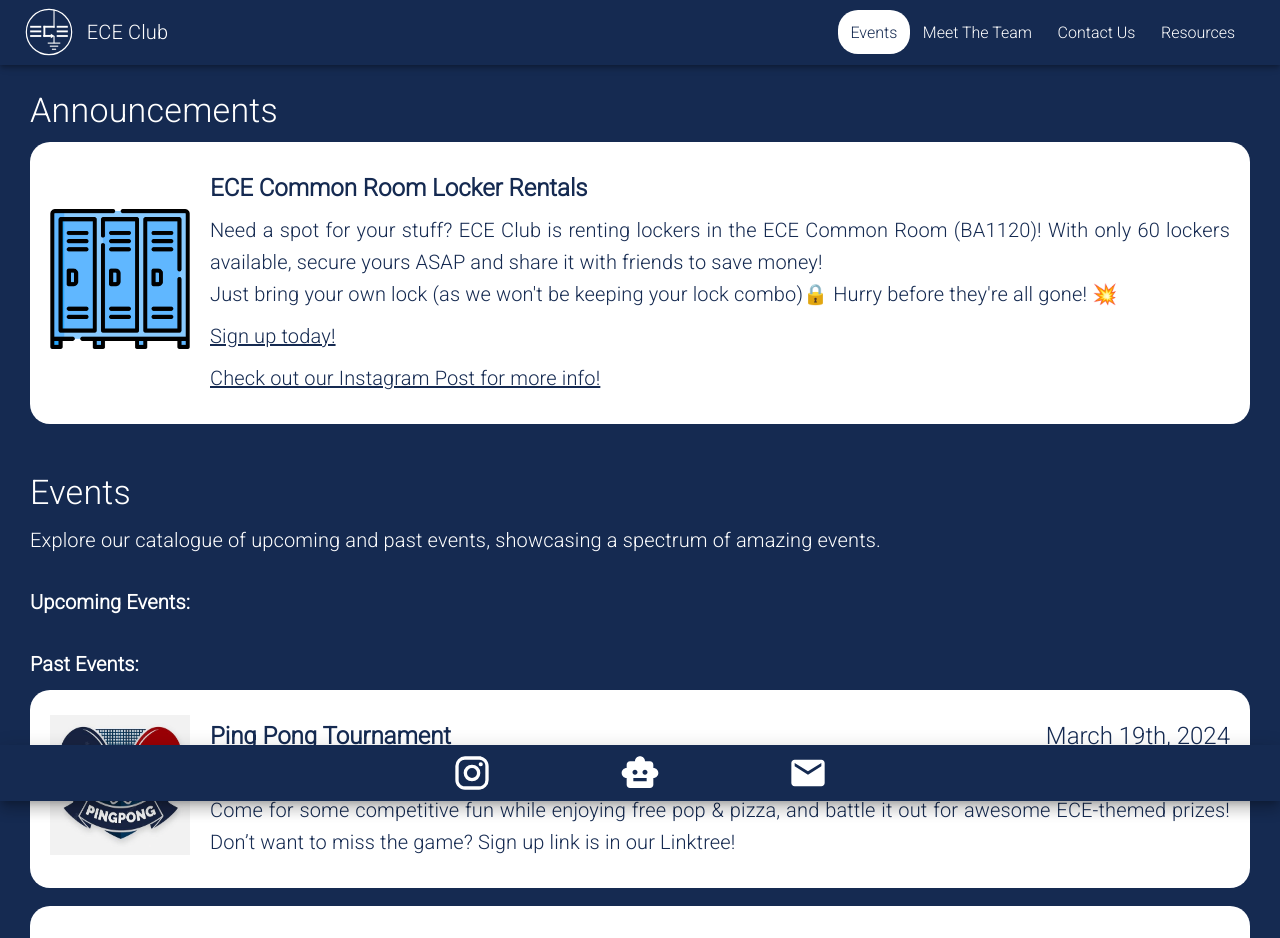
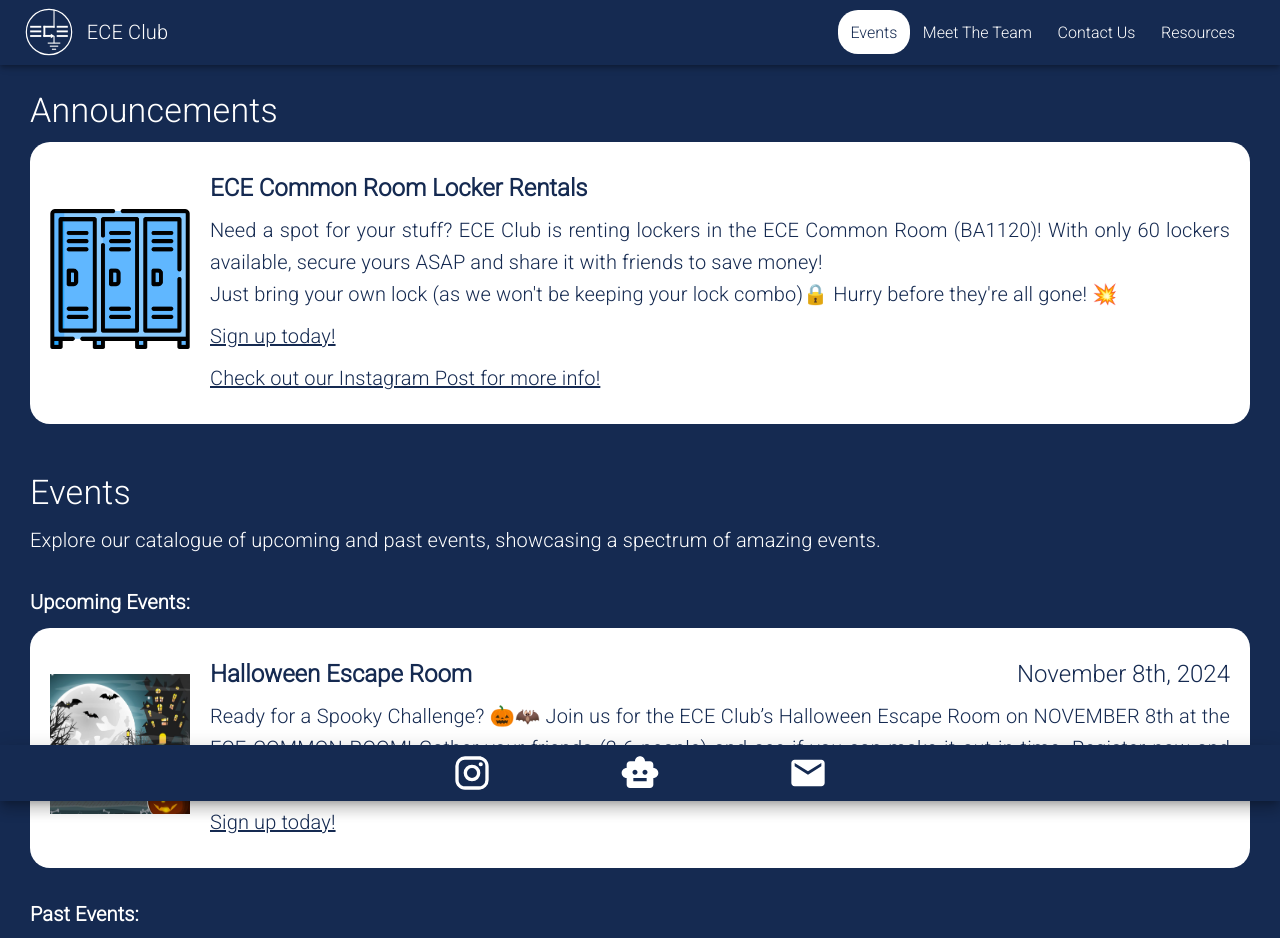
Before and after one commit to ECE-Club/website, a React (Create React App) app: page /events in a window 1280 px wide. Shown: the top 938 px of the page. Built offline with nearby package versions, Linux system fonts and the light colour scheme; a web font is replaced by a local one.

Commit message:
Halloween event added

```diff
--- a/src/pages/Events.js
+++ b/src/pages/Events.js
@@ -66,18 +66,22 @@ function Events() {
                                 <Typography sx={{ color: "#152a51", margin: "5px 8px", overflowWrap: "break-word" }} variant="h7">
                                     <div style={{textAlign: "justify"}}>
                                         Need a spot for your stuff? ECE Club is renting lockers in the ECE Common Room (BA1120)! With only 60 lockers available, secure yours ASAP
-                                        and share it with friends to save money! <br /> Just bring your own lock (as we won't be keeping your lock combo)🔒 Click on this announcement to sign up today!
-                                        <br />
-                                        <div onClick={() => goToUrl("https://www.instagram.com/p/C_3dgc0vDrm/?hl=en")}>
-                                            <Typography
-                                                sx={{ color: "#152a51", margin: "10px 0", overflowWrap: "break-word", textDecoration: 'underline', cursor: 'pointer' }}
-                                                variant="h6"
-                                                onClick={() => goToUrl("https://www.instagram.com/p/C_3dgc0vDrm/?hl=en")}
-                                            >
-                                                Check out our Instagram Post for more info!
-                                            </Typography>
-                                        </div>
+                                        and share it with friends to save money! <br /> Just bring your own lock (as we won't be keeping your lock combo)🔒 Hurry before they're all gone! 💥
                                     </div>
+                                </Typography>
+                                <Typography
+                                    sx={{ color: "#152a51", margin: "10px 0", overflowWrap: "break-word", textDecoration: 'underline', cursor: 'pointer' }}
+                                    variant="h6"
+                                    onClick={() => goToUrl("https://docs.google.com/forms/d/e/1FAIpQLSfe2Fi1T1Sx8RWgKLjzIY1PtfE0xe8pYulswRiAArXemYGvdg/viewform")}
+                                >
+                                    Sign up today!
+                                </Typography>
+                                <Typography
+                                    sx={{ color: "#152a51", margin: "10px 0", overflowWrap: "break-word", textDecoration: 'underline', cursor: 'pointer' }}
+                                    variant="h6"
+                                    onClick={() => goToUrl("https://www.instagram.com/p/C_3dgc0vDrm/?hl=en")}
+                                >
+                                    Check out our Instagram Post for more info!
                                 </Typography>
                             </div>
                         </div>
@@ -96,6 +100,74 @@ function Events() {
                 Upcoming Events:
             </Typography>
             <br/>
+
+            <BrowserView>
+                <div style={{ borderRadius: "20px", background: "white", padding: "20px", margin: "10px 30px 18px 30px" }}>
+                    <Typography>
+                        <div style={{ display: "flex", alignItems: "center" }}>
+                            <div onClick={() => goToUrl("https://www.instagram.com/p/DBpLPZrS1In/")}>
+                                <img src="/imgs/event_icons/HalloweenEscape.png" style={{ width: "140px", height: "140px" }} />
+                            </div>
+                            <div style={{ marginLeft: "20px", width: "calc(100% - 160px)" }}>
+                                <Typography sx={{ cursor:'pointer', color: "#152a51", margin: "10px 0" }} variant="h5">
+                                    <div style={{ display: "flex", justifyContent: "space-between", alignItems: "center" }}>
+                                        <div onClick={() => goToUrl("https://www.instagram.com/p/DBpLPZrS1In/")} style={{ fontWeight: 'bold' }}> Halloween Escape Room </div>
+                                        <div style={{ textAlign: "right" }}> November 8th, 2024 </div>
+                                    </div>
+                                </Typography>
+                                <Typography sx={{ color: "#152a51", margin: "10px 0", overflowWrap: "break-word" }} variant="h6">
+                                    <div style={{textAlign: "justify"}}>
+                                        Ready for a Spooky Challenge? 🎃🦇 Join us for the ECE Club’s Halloween Escape Room on
+                                        NOVEMBER 8th at the ECE COMMON ROOM! Gather your friends (2-6 people) and see if you can
+                                        make it out in time. Register now and secure your spot! 👻
+                                    </div>
+                                </Typography>
+                                <Typography
+                                    sx={{ color: "#152a51", margin: "10px 0", overflowWrap: "break-word", textDecoration: 'underline', cursor: 'pointer' }}
+                                    variant="h6"
+                                    onClick={() => goToUrl("https://docs.google.com/forms/d/e/1FAIpQLSeG4d8acWlP27Fpe0-R1MX02yfElDsTu-YVo3W1DYglCQvpeQ/viewform")}
+                                >
+                                    Sign up today!
+                                </Typography>
+                            </div>
+                        </div>
+                    </Typography>
+                </div>
+            </BrowserView>
+            <MobileView>
+                <div style={{ borderRadius: "20px", background: "white", padding: "20px", margin: "10px 30px 18px 30px" }}>
+                    <Typography>
+                        <div style={{ display: "flex", flexDirection: "column", alignItems: "center" }}>
+                            <div onClick={() => goToUrl("https://www.instagram.com/p/DBpLPZrS1In/")}>
+                                <img src="/imgs/event_icons/HalloweenEscape.png" style={{ width: "200px", height: "200px" }} />
+                            </div>
+                            <div style={{ marginTop: "10px", width: "100%" }}>
+                                <Typography sx={{ cursor:'pointer', color: "#152a51", margin: "5px 0" }} variant="h5">
+                                    <div onClick={() => goToUrl("https://www.instagram.com/p/DBpLPZrS1In/")} style={{ fontWeight: 'bold', textAlign: "center"}}> Halloween Escape Room </div>
+                                </Typography>
+                                <Typography sx={{ cursor:'pointer', color: "#152a51", margin: "-10px 0" }} variant="h6">
+                                    <div style={{ textAlign: "center" }}> November 8th, 2024 </div>
+                                </Typography>
+                                <Typography sx={{ color: "#152a51", margin: "5px 8px", overflowWrap: "break-word" }} variant="h7">
+                                    <div style={{textAlign: "justify"}}>
+                                    Ready for a Spooky Challenge? 🎃🦇 Join us for the ECE Club’s Halloween Escape Room on
+                                    NOVEMBER 8th at the ECE COMMON ROOM! Gather your friends (2-6 people) and see if you can
+                                    make it out in time. Register now and secure your spot! 👻
+                                    </div>
+                                </Typography>
+                                <Typography
+                                    sx={{ color: "#152a51", margin: "10px 0", overflowWrap: "break-word", textDecoration: 'underline', cursor: 'pointer' }}
+                                    variant="h6"
+                                    onClick={() => goToUrl("https://docs.google.com/forms/d/e/1FAIpQLSeG4d8acWlP27Fpe0-R1MX02yfElDsTu-YVo3W1DYglCQvpeQ/viewform")}
+                                >
+                                    Sign up today!
+                                </Typography>
+                            </div>
+                        </div>
+                    </Typography>
+                </div>
+            </MobileView>
+
 
             <Typography sx={{ fontWeight: 'bold', color: "white", margin: "30px 30px -20px 30px" }} variant="h6">
                 Past Events:
```
Also changed, not shown: public/imgs/event_icons/HalloweenEscape.png (added).
